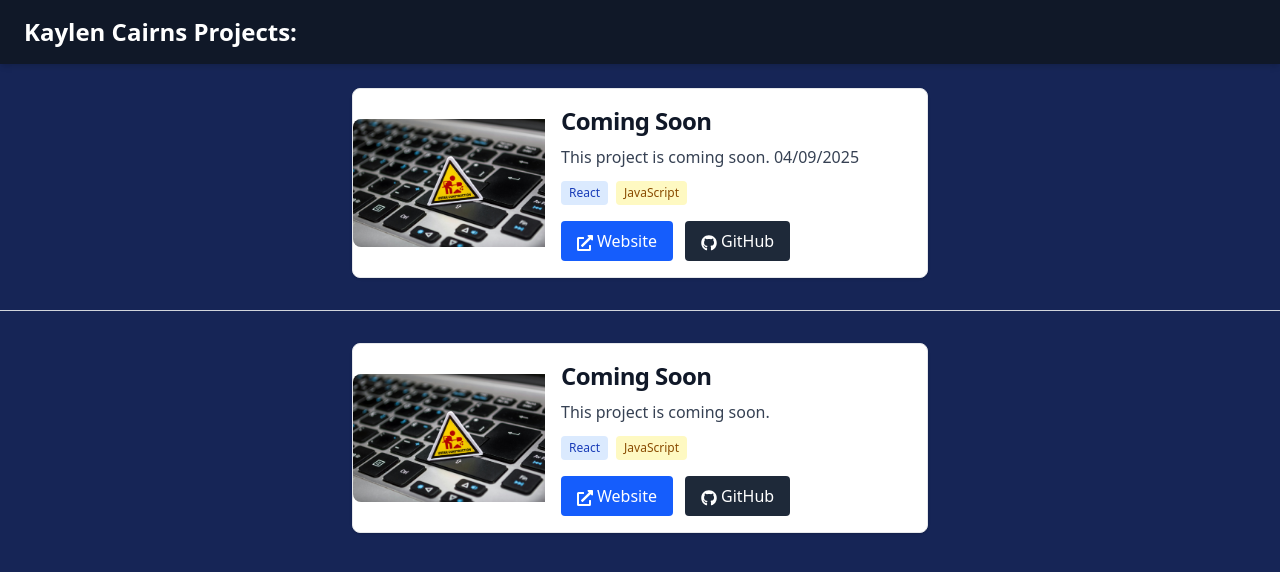
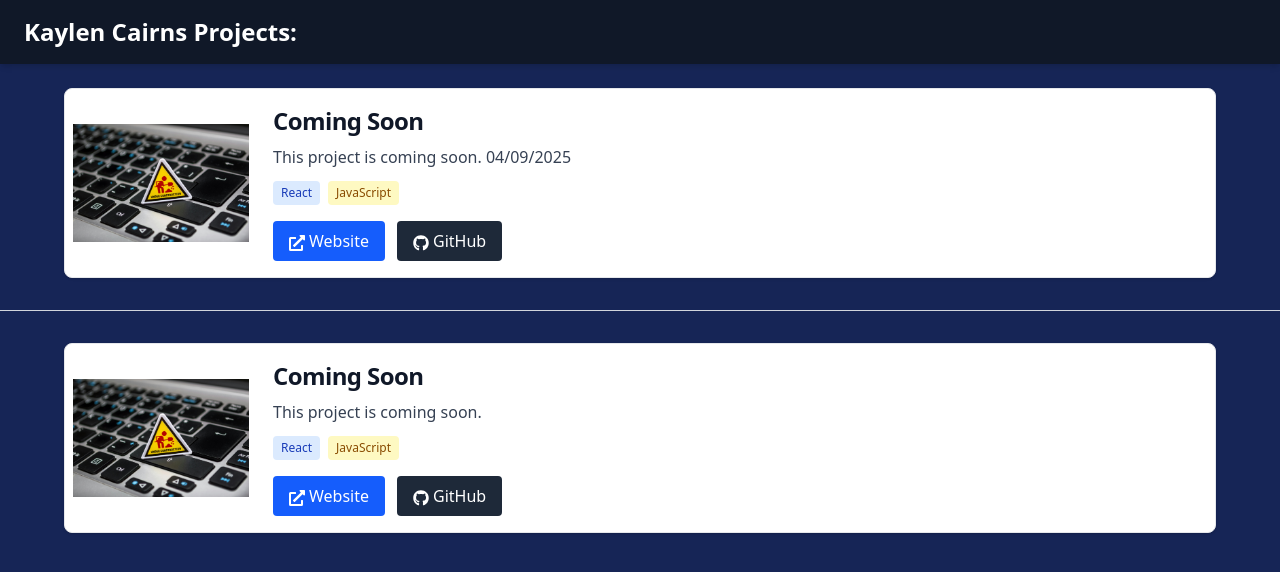
Before and after one commit to madKMC/portfolio, a React (Vite) app: page / in a window 1280 px wide. Shown: the top 572 px of the page. Built offline with nearby package versions, Linux system fonts and the light colour scheme.

Commit message:
feat: enhance ProjectCard layout with responsive width adjustments and padding

```diff
--- a/src/components/ProjectCard.jsx
+++ b/src/components/ProjectCard.jsx
@@ -16,11 +16,11 @@ const ProjectCard = ({
 	websiteUrl,
 	githubUrl,
 }) => (
-	<div className='flex flex-col items-center bg-white border border-gray-200 rounded-lg shadow-sm md:flex-row md:max-w-xl md:min-w-xl hover:bg-gray-100 dark:border-gray-700 dark:bg-gray-800 dark:hover:bg-gray-700'>
+	<div className='flex flex-col items-center bg-white border border-gray-200 rounded-lg shadow-sm md:flex-row md:min-w-xl md:max-w-xl lg:min-w-6xl lg:max-w-6xl hover:bg-gray-100 dark:border-gray-700 dark:bg-gray-800 dark:hover:bg-gray-700'>
 		<img
 			src={image}
 			alt={title}
-			className='object-cover w-full rounded-t-lg h-96 md:h-auto md:w-48 md:rounded-none md:rounded-s-lg'
+			className='object-cover w-full rounded-t-lg h-96 md:h-auto md:w-48 md:rounded-none md:rounded-s-lg p-2'
 		/>
 		<div className='flex flex-col justify-between p-4 leading-normal'>
 			<h2 className='mb-2 text-2xl font-bold tracking-tight text-gray-900 dark:text-white'>
```
